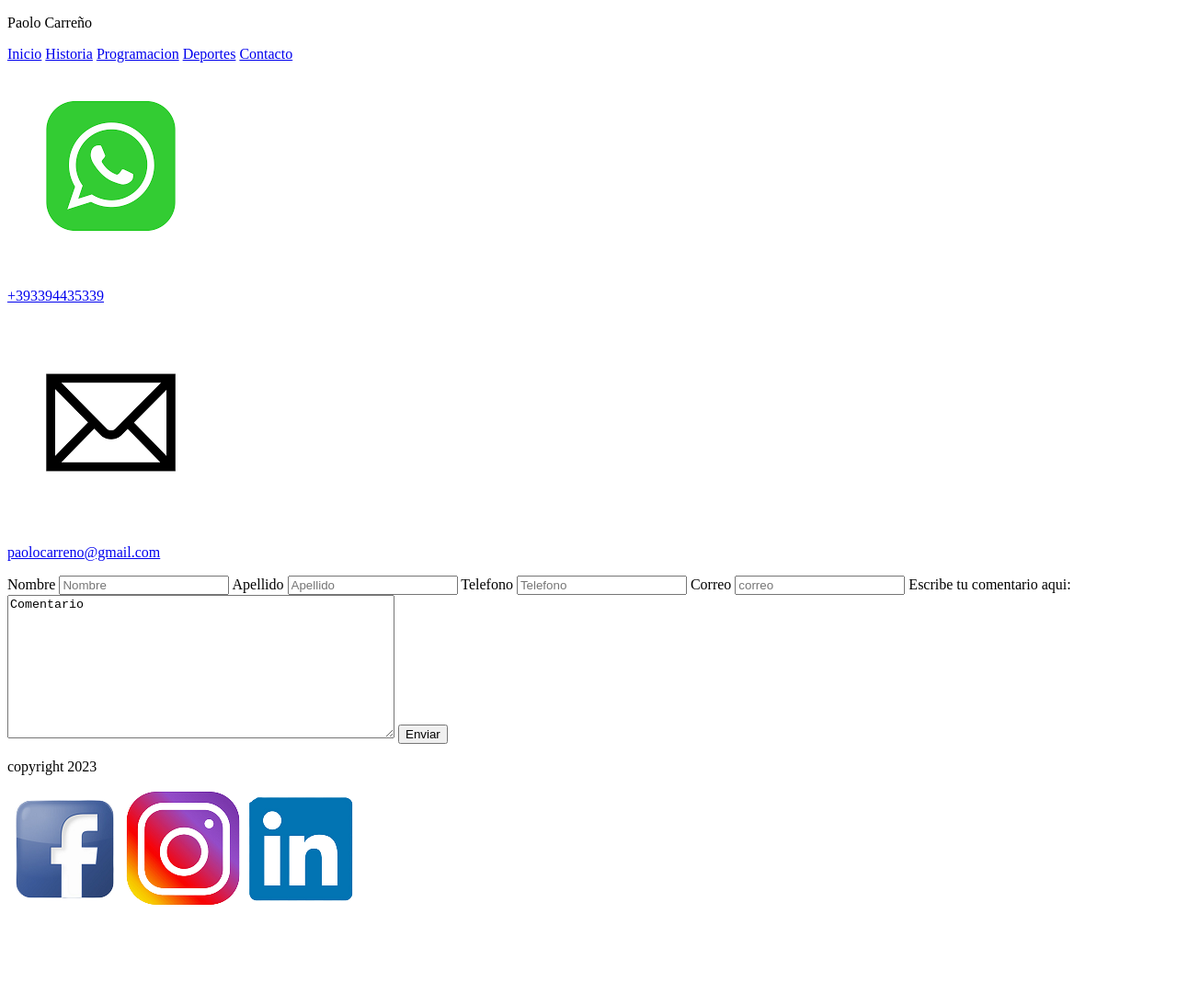
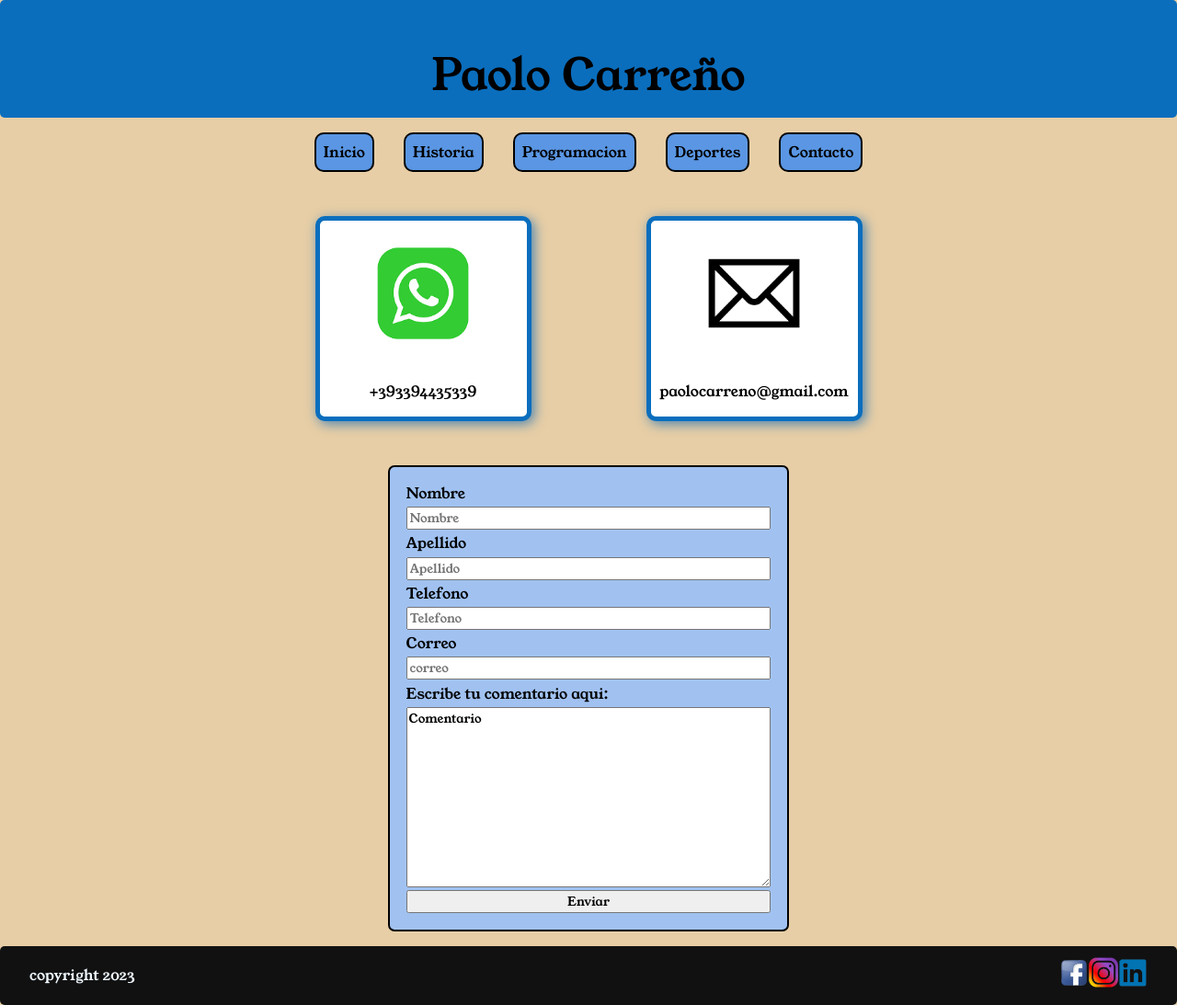
Before and after one commit to paolocar28/PaoloCarrenorep, a plain HTML site: page Contacto.html in a window 1280 px wide. Shown: the whole page at 92% size. Before the commit the page ends 998 px from the top, so only its background shows below. Drawn offline with Linux system fonts and the light colour scheme; a web font is replaced by a local one.

Commit message:
reparar scss a css

```diff
--- a/styles.scss
+++ b/styles.scss
@@ -0,0 +1,183 @@
+*{
+    font-family: 'Young Serif', serif;
+}
+body {
+    overflow: auto;
+    background-color: #E7CEA6;
+    margin: 0;
+}
+#elhead {
+    display: flex;
+}
+
+#div-titulo {
+    width: 100%;
+    height: 8rem;
+    display: flex;
+    justify-content: center;
+    text-align: center;
+    background-color: rgb(10, 110, 189);
+    margin: 0px;
+    font-size: 3rem;
+    border-radius: 5px;
+}
+
+#botones-nav{
+    overflow: auto;
+    padding: 1em;
+    display: flex;
+    flex-direction: row;
+    justify-content: center}
+
+a:link, a:visited, a:active {
+        text-decoration:none;
+    }
+.botones{
+    text-decoration: none;
+    padding: 0.5em;
+    background-color: rgb(90, 150, 227);
+    border: 2px black solid;
+    border-radius: 10px;
+    margin: 0em 1em;
+    transition: 0.4s cubic-bezier(0.4, 0, 1, 1);
+}
+
+.botones:hover{
+    background-color: rgb(161, 194, 241);
+    box-shadow: 3px 3px 0.8rem rgb(10, 110, 189, 0.7);
+    cursor: pointer;
+}
+a:link{color:black}
+a:visited{
+    color: black;
+}
+
+.articuloscentrados{
+    padding: 1em;
+    display: flex;
+    flex-direction: row;
+    justify-content: center;
+}
+#portada {
+    width: 25rem;
+    height: 35rem;
+    background-color: rgb(161, 194, 241);
+    border: 2px black solid;
+    border-radius: 10px;
+    padding: 1rem;
+    margin: 2rem;
+    display: flex;
+    justify-content: flex-start;
+    align-content: center;
+    flex-direction: column;
+}
+
+.a-portada{
+    font-style: italic;
+    font-size: 1.2rem ;
+}
+#portada p{
+    width: 99%;
+    height: 50%;
+    overflow: scroll;
+}
+#portada img{
+    max-width: 100%;
+}
+
+#portada p::-webkit-scrollbar {
+    display: none;
+    }
+
+#div-redes{
+    width: 100%;
+    height: 4rem;
+    color: aliceblue;
+    display: flex;
+    flex-direction: row;
+    justify-content: space-between;
+    align-items: center;
+    background-color: rgb(17, 17, 17);
+    border-radius: 5px;
+    }
+
+#div-redes img{
+    width: 2rem;
+}
+.fondo{
+    margin: 1rem 2rem;
+    display: flex;
+    flex-direction: row;
+    align-items: center;
+}
+
+#divhistoria{
+    border-radius: 5px;
+    display: block;
+    width: 50rem;
+    border: 2px black solid;
+    background-color: rgb(161, 194, 241);
+}
+#tithistoria{
+    width: 90%;
+    align-items: center;
+    padding: 1em;
+    display: flex;
+    flex-direction: column;
+    justify-content: center;
+}
+#fotoshistoria{
+    margin: 1rem 2rem;
+    display: flex;
+    flex-direction: row;
+    align-items: center;
+    justify-content: center;
+}
+.fotoshistoria{    display: flex;
+    flex-direction: column;
+    align-items: center;
+    justify-content: center;
+}
+#fotoshistoria img{
+    width: 90%;
+}
+#wccontanto{
+    width: 45rem;
+    display: flex;
+    justify-content: space-around;
+    align-items: center;
+}
+.wyc{
+    background-color: white;
+    border-radius: 10px;
+    border: 5px rgb(10, 110, 189) solid;
+    box-shadow: 3px 3px 0.8rem rgb(10, 100, 179, 0.7);
+    display: flex;
+    flex-direction: column;
+    justify-content: space-around;
+    align-items: center;
+}
+.wyc img{
+    width: 70%;
+}
+.wyc p{
+    font-size: 1rem;
+}
+#sctcontacto{
+    display: flex;
+    justify-content: center;
+}
+#icontacto{
+    border-radius: 7px;
+    border: 2px black solid;
+    background-color: rgb(161, 194, 241);
+    width: 25rem;
+    display: flex;
+    flex-direction: column;
+    margin: 1rem;
+    padding: 1rem;
+
+}
+.detacontacto{
+    margin: 0.1rem;
+}
```
Also changed, not shown: styles.css, 1 other file.
